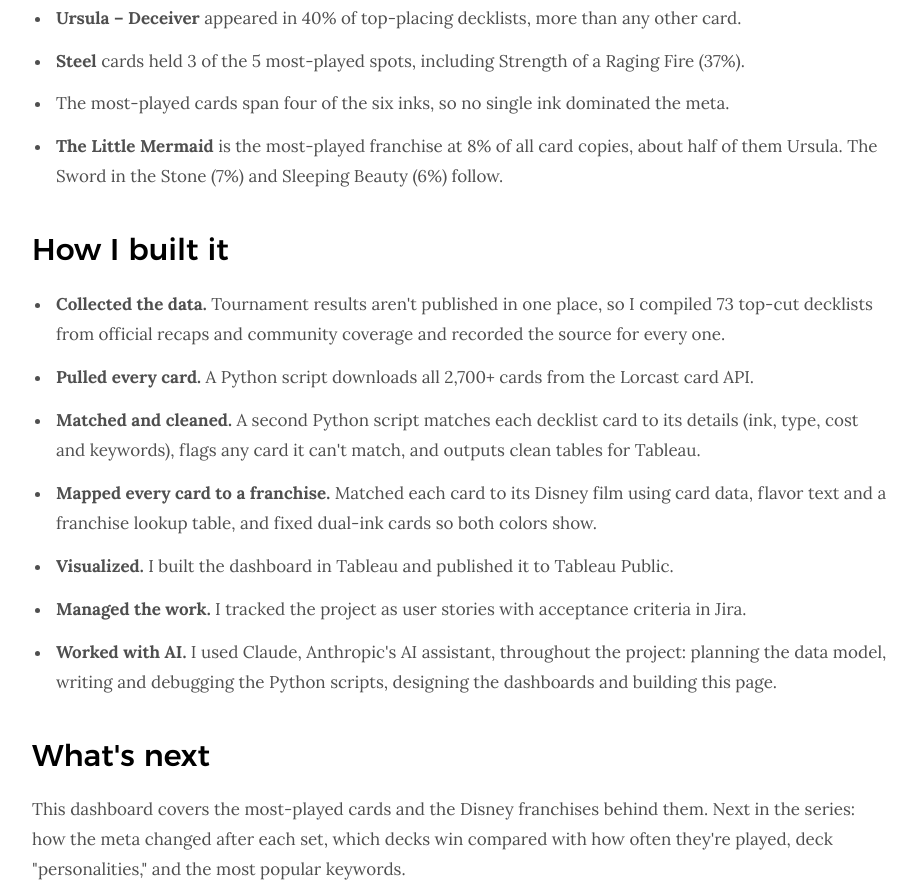
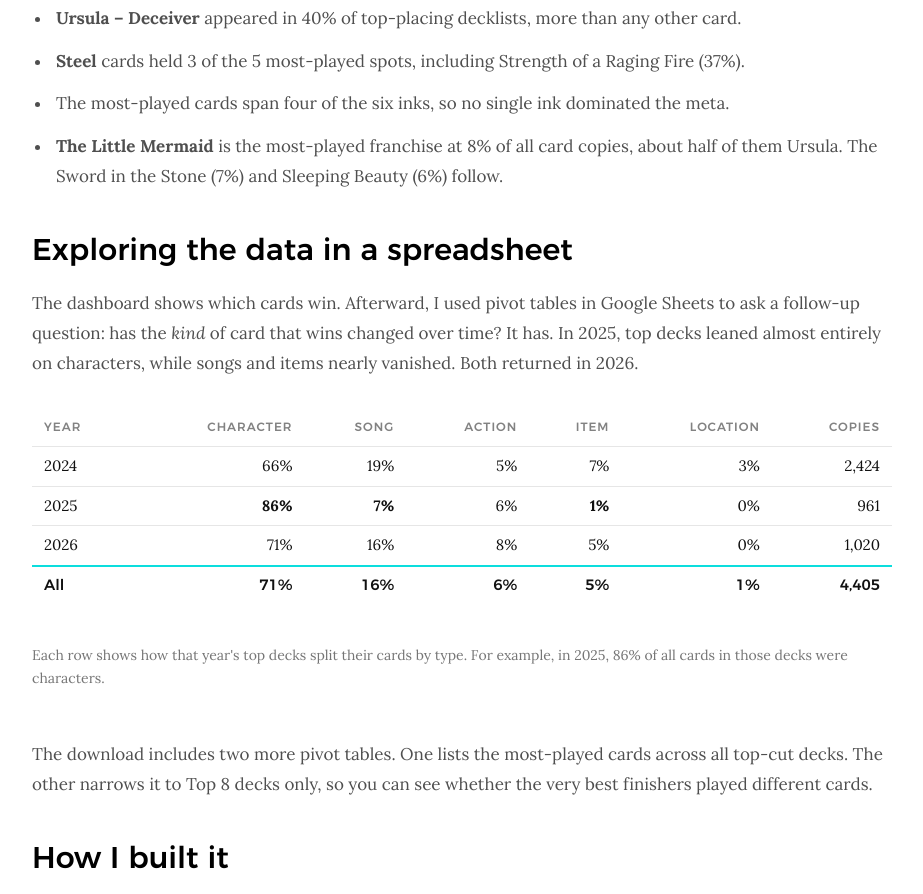
Before and after one commit to hmdoor/hmdoor.github.io, a plain HTML site: page lorcana-meta.html in a window 1280 px wide. Shown: the part 1621-2515 px from the top of the page, without its empty margins (178-1101 px from the left). Drawn offline with Linux system fonts and the light colour scheme; a script that the page names is missing.

Commit message:
Add spreadsheet pivot analysis to the Lorcana meta page
- New section with a card-type-by-year table built from Google Sheets pivots
- Add a download for the pivot tables (player names removed)
- Add the pivot step to How I built it and Google Sheets / Excel to Tools
- Add Google Sheets & Excel to the homepage Skills section

Co-Authored-By: Claude Opus 5.5 <noreply@anthropic.com>

```diff
--- a/lorcana-meta.html
+++ b/lorcana-meta.html
@@ -29,6 +29,13 @@
         .caption { font-size: 1.4rem; color: #757575; line-height: 1.6; margin-bottom: 5rem; }
         .project h2 { color: #000000; margin-top: 4rem; }
         .project ul.findings { margin-left: 2rem; }
+        .table-wrap { overflow-x: auto; margin: 1rem 0 1rem; }
+        .pivot { width: 100%; border-collapse: collapse; font-size: 1.5rem; }
+        .pivot th, .pivot td { padding: .8rem 1.2rem; text-align: right; border-bottom: 1px solid #e6e6e6; white-space: nowrap; }
+        .pivot th:first-child, .pivot td:first-child { text-align: left; }
+        .pivot th { font-family: "montserrat-medium", sans-serif; font-weight: normal; font-size: 1.2rem; letter-spacing: .1rem; text-transform: uppercase; color: #828282; }
+        .pivot td { color: #111111; }
+        .pivot tr.total td { font-family: "montserrat-medium", sans-serif; border-top: 2px solid #0CDDDD; border-bottom: 0; }
         .project ul.findings li { margin-bottom: 1.2rem; }
         .project-links { display: flex; flex-wrap: wrap; gap: 1.2rem; margin-top: 4rem; }
         .project-links .btn { margin: 0; }
@@ -41,6 +48,9 @@
         }
         @media only screen and (max-width: 600px) {
             .project { padding-top: 3rem; }
+            .pivot { font-size: 1.3rem; }
+            .pivot th, .pivot td { padding: .6rem .5rem; }
+            .pivot th { font-size: 1rem; letter-spacing: 0; }
         }
     </style>
 </head>
@@ -58,7 +68,7 @@
 
                 <div class="facts">
                     <div><h5>Role</h5><p>Data collection, modeling,<br>analysis, visualization</p></div>
-                    <div><h5>Tools</h5><p>Python, Tableau, Jira, Claude</p></div>
+                    <div><h5>Tools</h5><p>Python, Tableau, Google Sheets / Excel,<br>Jira, Claude</p></div>
                     <div><h5>Data</h5><p>73 decklists · 19 events<br>2,741 cards</p></div>
                 </div>
 
@@ -81,6 +91,31 @@
                         of them Ursula. The Sword in the Stone (7%) and Sleeping Beauty (6%) follow.</li>
                 </ul>
 
+                <h2>Exploring the data in a spreadsheet</h2>
+                <p>The dashboard shows which cards win. Afterward, I used pivot tables in Google Sheets to ask a
+                    follow-up question: has the <em>kind</em> of card that wins changed over time? It has. In 2025, top
+                    decks leaned almost entirely on characters, while songs and items nearly vanished. Both returned in 2026.</p>
+
+                <div class="table-wrap">
+                    <table class="pivot">
+                        <thead>
+                            <tr><th>Year</th><th>Character</th><th>Song</th><th>Action</th><th>Item</th><th>Location</th><th>Copies</th></tr>
+                        </thead>
+                        <tbody>
+                            <tr><td>2024</td><td>66%</td><td>19%</td><td>5%</td><td>7%</td><td>3%</td><td>2,424</td></tr>
+                            <tr><td>2025</td><td><strong>86%</strong></td><td><strong>7%</strong></td><td>6%</td><td><strong>1%</strong></td><td>0%</td><td>961</td></tr>
+                            <tr><td>2026</td><td>71%</td><td>16%</td><td>8%</td><td>5%</td><td>0%</td><td>1,020</td></tr>
+                            <tr class="total"><td>All</td><td>71%</td><td>16%</td><td>6%</td><td>5%</td><td>1%</td><td>4,405</td></tr>
+                        </tbody>
+                    </table>
+                </div>
+                <p class="caption">Each row shows how that year's top decks split their cards by type. For example, in 2025,
+                    86% of all cards in those decks were characters.</p>
+
+                <p>The download includes two more pivot tables. One lists the most-played cards across all top-cut decks.
+                    The other narrows it to Top 8 decks only, so you can see whether the very best finishers played
+                    different cards.</p>
+
                 <h2>How I built it</h2>
                 <ul class="findings">
                     <li><strong>Collected the data.</strong> Tournament results aren't published in one place, so I compiled
@@ -91,6 +126,8 @@
                     <li><strong>Mapped every card to a franchise.</strong> Matched each card to its Disney film using card data,
                         flavor text and a franchise lookup table, and fixed dual-ink cards so both colors show.</li>
                     <li><strong>Visualized.</strong> I built the dashboard in Tableau and published it to Tableau Public.</li>
+                    <li><strong>Dug deeper with pivot tables.</strong> After the dashboard, I used Google Sheets to compare card
+                        types by year and the most-played cards in Top 8 decks.</li>
                     <li><strong>Managed the work.</strong> I tracked the project as user stories with acceptance criteria in Jira.</li>
                     <li><strong>Worked with AI.</strong> I used Claude, Anthropic's AI assistant, throughout the project: planning
                         the data model, writing and debugging the Python scripts, designing the dashboards and building this page.</li>
@@ -103,6 +140,7 @@
 
                 <div class="project-links">
                     <a class="btn btn--accent" href="https://public.tableau.com/views/LorcanaChallengeMetaTopCards_17936504848740/Dashboard1">View on Tableau Public</a>
+                    <a class="btn btn--stroke" href="files/Lorcana%20Pivots.xlsx" download>Download the pivot tables (Excel)</a>
                     <a class="btn btn--stroke" href="https://github.com/hmdoor">GitHub</a>
                     <a class="btn btn--stroke" href="index.html#services">All projects</a>
                 </div>
```
Also changed, not shown: index.html (+1 -0 lines), 1 other file.
